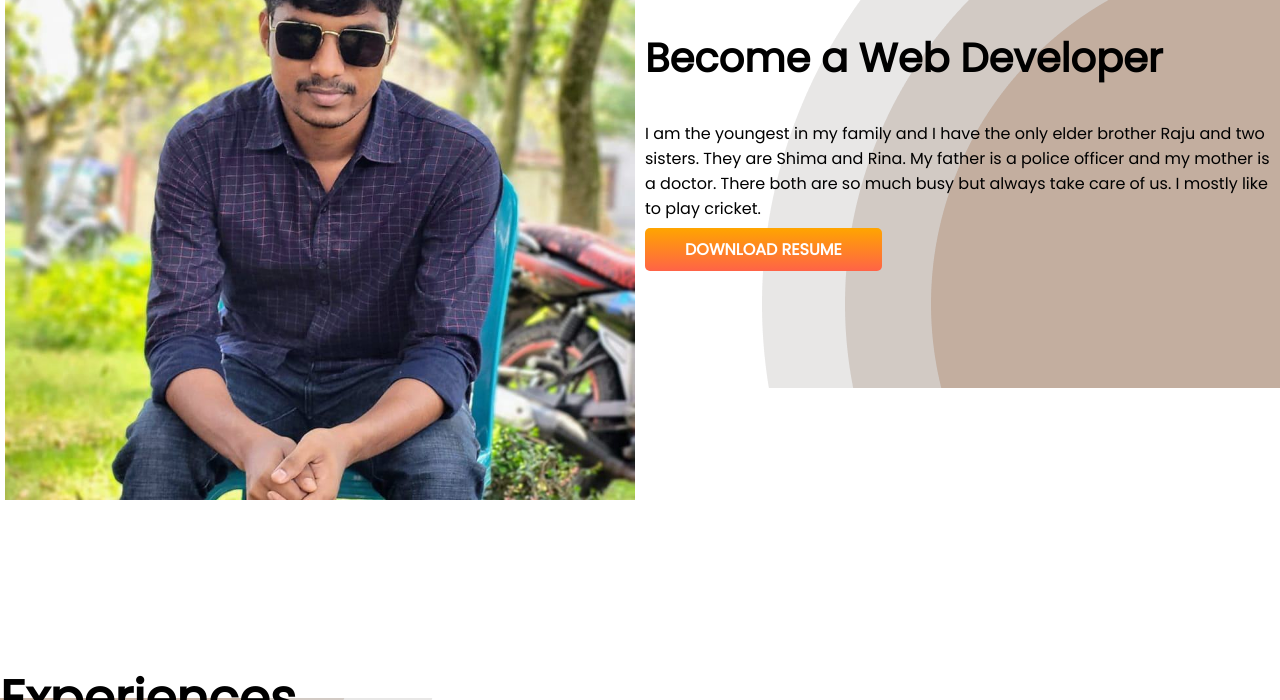
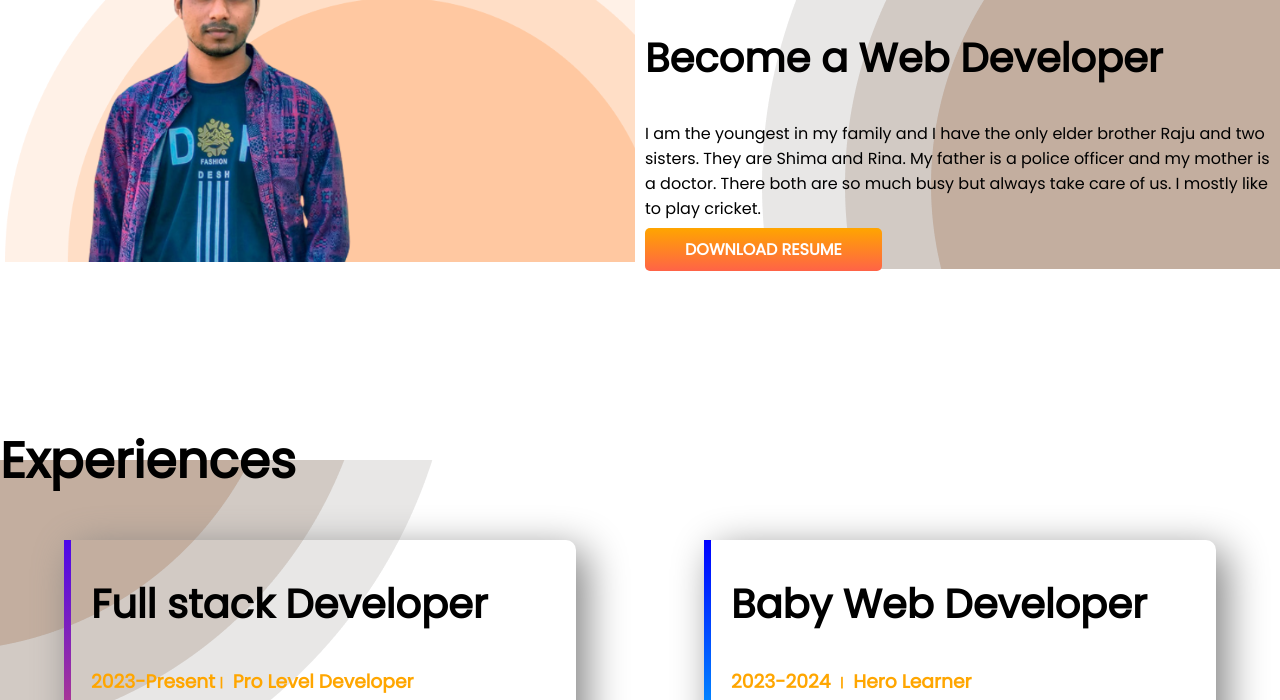
Before and after one commit to abdulkarimm2699/devoloper, a plain HTML site: page index.html in a window 1280 px wide. Shown: the part 758-1458 px from the top of the page. Drawn offline with Linux system fonts and the light colour scheme.

Commit message:
picture added

```diff
--- a/index.html
+++ b/index.html
@@ -22,7 +22,7 @@
 </section>
 <section class="dream-big flexible-container">
     <div class="half-width">
-        <img src="images/abcd.jpg" alt="">
+        <img src="images/12345.png" alt="">
     </div>
     <div class="half-width">
         <h1>Dream Big</h1>
```
Also changed, not shown: images/12345.png (added), images/Melanin-Abstract-Circle-Graphics-9336615-1-1-580x387.png (added), images/abc2.png (added), images/abcd-removebg-preview (2).png (added), images/header_bg.png (deleted).
